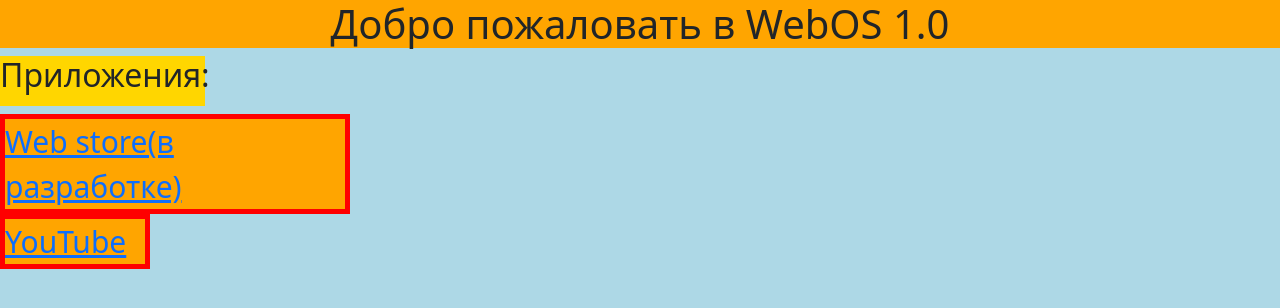
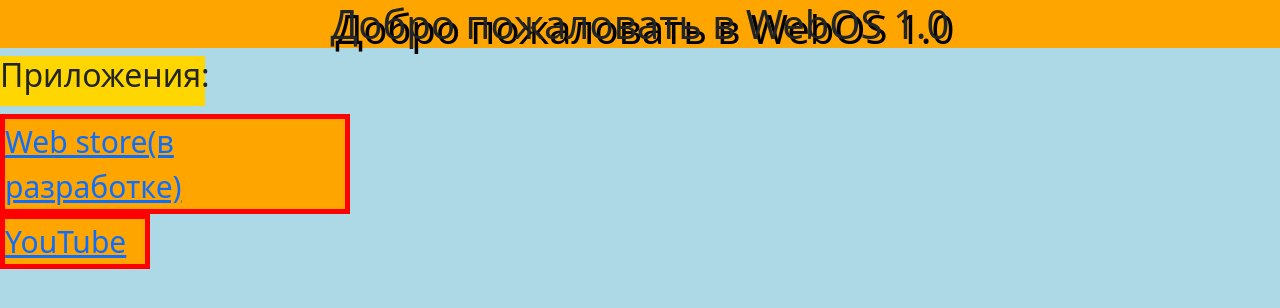
Before and after one commit to CystalGame/CystalGame.github.io, a plain HTML site: page index.html in a window 1280 px wide. Drawn offline with nearby package versions, Linux system fonts and the light colour scheme.

Commit message:
Update index.html

```diff
--- a/index.html
+++ b/index.html
@@ -17,7 +17,7 @@
 </style>
   </head>
   <body>
-    <h1 style="background-color:orange;text-align:center;">Добро пожаловать в WebOS 1.0</h1>
+    <h1 style="background-color:orange;text-align:center;text-shadow:5px 5px black">Добро пожаловать в WebOS 1.0</h1>
     <h2 style="background-color:#FFD600;width:205px;height:50px;">Приложения:</h2>
     <div style="background-color:orange;font-size:30px;width:350px;border:5px solid red;">
       <a href="store.html">Web store(в разработке)</a>
```
